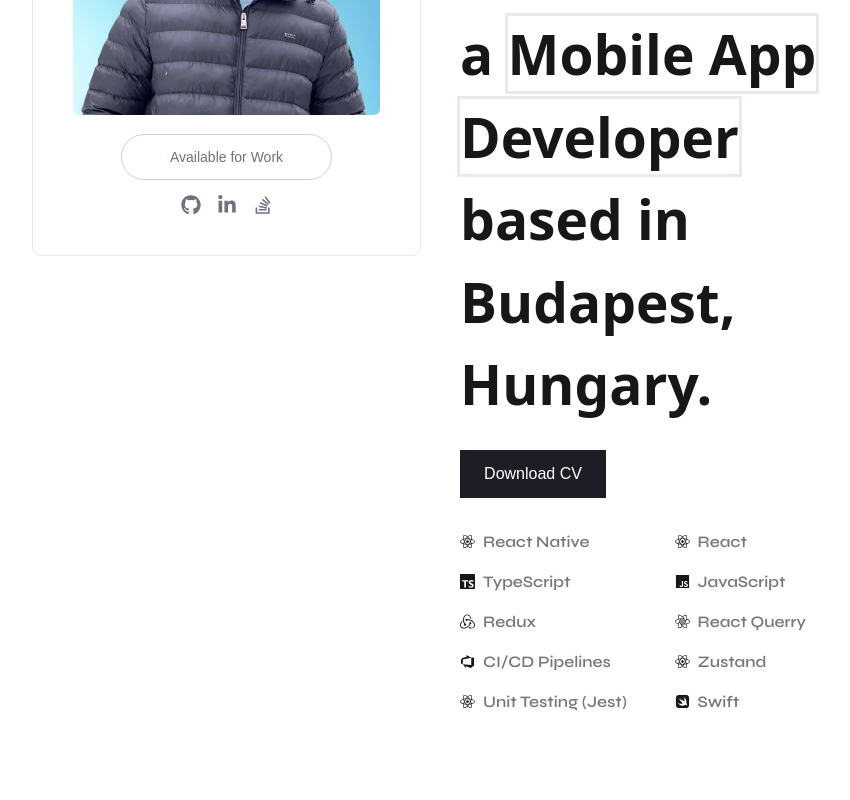
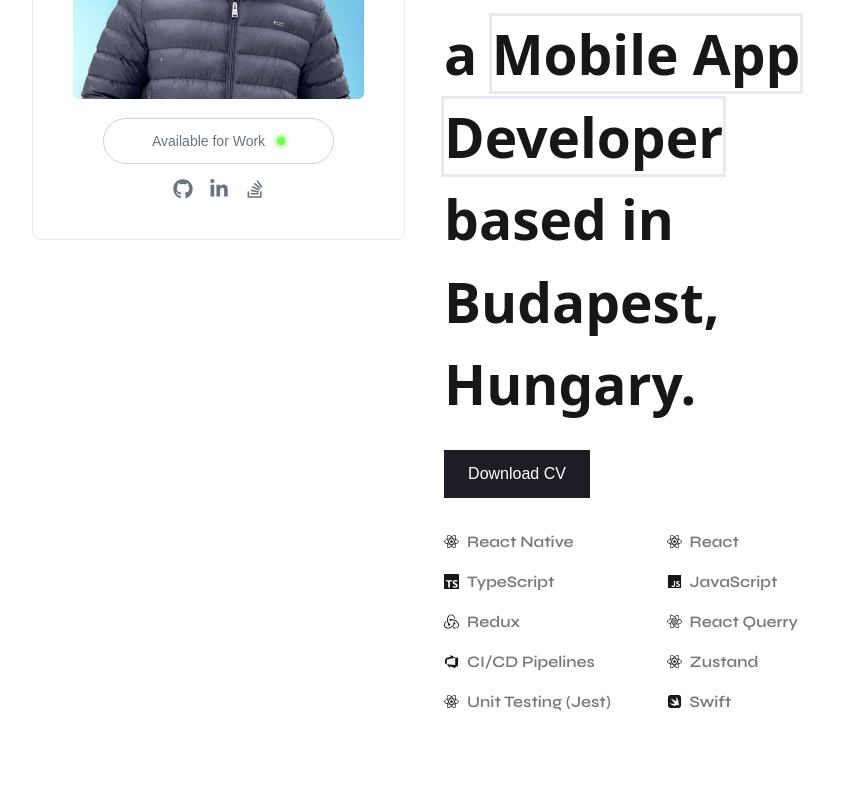
Before and after one commit to babarbahadur/react-portfolio, a Next.js app: page / in a window 1280 px wide. Shown: the part 920-1720 px from the top of the page, without its empty margins (167-1017 px from the left). Built offline with nearby package versions, Linux system fonts and the light colour scheme.

Commit message:
About section updated

```diff
--- a/src/app/layout.tsx
+++ b/src/app/layout.tsx
@@ -1,4 +1,3 @@
-import AppHeader from "@/components/AppHeader";
 import type { Metadata } from "next";
 import { Geist, Geist_Mono } from "next/font/google";
 import "./globals.css";
@@ -29,7 +28,6 @@
         <link href="https://fonts.googleapis.com/css2?family=Syne:wght@400;500;600&display=swap" rel="stylesheet" />
       </head>
       <body className={`${geistSans.variable} ${geistMono.variable} antialiased`}>
-        <AppHeader />
         {children}
       </body>
     </html>
--- a/src/app/page.tsx
+++ b/src/app/page.tsx
@@ -1,12 +1,13 @@
 import AboutSection from '@/components/AboutSection';
+import AppHeader from "@/components/AppHeader";
 import HomeSection from '@/components/HomeSection';
 
 const HomePage = () => {
   return (
     <div className="px-[200px]">
+      <AppHeader />
       {/* Sections */}
       <HomeSection />
-
       <AboutSection />
       <section id="services" className="h-screen bg-yellow-500 text-white">
         <h1 className="text-4xl text-center pt-40">Services Section</h1>
--- a/src/app/transition.tsx
+++ b/src/app/transition.tsx
@@ -1,13 +1,36 @@
 "use client";
 
 import { motion } from "framer-motion";
+import { useEffect, useRef, useState } from "react";
 
 export default function AnimationTemplate({ children }: { children: React.ReactNode }) {
+  const [hasAnimated, setHasAnimated] = useState(false);
+  const ref = useRef<HTMLDivElement>(null);
+
+  useEffect(() => {
+    const observer = new IntersectionObserver(
+      ([entry]) => {
+        if (entry.isIntersecting && !hasAnimated) {
+          setHasAnimated(true);
+        }
+      },
+      { threshold: 0.1 }
+    );
+
+    const currentRef = ref.current;
+    if (currentRef) observer.observe(currentRef);
+
+    return () => {
+      if (currentRef) observer.unobserve(currentRef);
+    };
+  }, [hasAnimated]);
+
   return (
     <motion.div
+      ref={ref}
       initial={{ y: 20, opacity: 0 }}
-      animate={{ y: 0, opacity: 1 }}
-      transition={{ ease: 'linear', duration: 0.75 }}
+      animate={hasAnimated ? { y: 0, opacity: 1 } : {}}
+      transition={{ ease: "linear", duration: 0.75 }}
     >
       {children}
     </motion.div>
--- a/src/components/AboutSection.tsx
+++ b/src/components/AboutSection.tsx
@@ -5,6 +5,7 @@
 import { FaGithub, FaJs, FaLinkedinIn, FaReact, FaStackOverflow, FaSwift } from 'react-icons/fa';
 import { SiReactquery, SiRedux, SiTypescript } from 'react-icons/si';
 import { VscAzureDevops } from "react-icons/vsc";
+import ActiveIndicator from "./ActiveIndicator";
 
 const HeroSection = () => {
 
@@ -14,6 +15,19 @@
         <Icon size={15} className='mr-2' />
         <span className="text-16 font-semibold text-darkGrey font-syne">{title}</span>
       </div>
+    )
+  }
+
+  const Social = ({ link, Icon }: { link: string, Icon: React.ComponentType<{ size: number }> }) => {
+    return (
+      <a
+        href={link}
+        className="text-gray-500 hover:text-gray-800"
+        target="_blank"
+        rel="noopener noreferrer"
+      >
+        <Icon size={20} />
+      </a>
     )
   }
 
@@ -34,25 +48,20 @@
             <div className= "items-center justify-center text-center">
               <div className='mt-5 inline-flex py-3 px-12 items-center justify-center outline outline-[.5px] outline-lightGrey rounded-full'>
                 <p className="text-sm text-gray-500">Available for Work</p>
+                <ActiveIndicator />
               </div>
               <div className="flex items-center justify-center gap-4 mt-4">
-                <a href="https://github.com/babarbahadur" className="text-gray-500 hover:text-gray-800">
-                  <FaGithub size={20} />
-                </a>
-                <a href="https://www.linkedin.com/in/babarbahadur/" className="text-gray-500 hover:text-gray-800">
-                  <FaLinkedinIn size={20} />
-                </a>
-                <a href="https://stackoverflow.com/users/11246925/niaz-babar-bahadur" className="text-gray-500 hover:text-gray-800">
-                  <FaStackOverflow size={20} />
-                </a>
+                <Social Icon={FaGithub} link={'https://github.com/babarbahadur'} />
+                <Social Icon={FaLinkedinIn} link={'https://www.linkedin.com/in/babarbahadur/'} />
+                <Social Icon={FaStackOverflow} link={'https://stackoverflow.com/users/11246925/niaz-babar-bahadur'} />
               </div>
             </div>
           </div>
         </AnimationTemplate>
 
         {/* Right Section */}
-        <AnimationTemplate>
-          <div className="mt-8 lg:mt-0 px-10 py-20">
+        <div className="mt-8 lg:mt-0 px-10 py-20">
+          <AnimationTemplate>
             <h1 className="text-55 font-bold font-sans">Hello, I’m Babar,
               <br /> a <span className="outline outline[.5px] outline-bgGrey">Mobile App Developer</span>
               <br />based in Budapest, Hungary.
@@ -64,7 +73,9 @@
             >
               Download CV
             </a>
+          </AnimationTemplate>
 
+          <AnimationTemplate>
             <div className="grid grid-cols-2 gap-4 mt-8">
               <Skill title="React Native" Icon={FaReact} />
               <Skill title="React" Icon={FaReact} />
@@ -77,8 +88,8 @@
               <Skill title="Unit Testing (Jest)" Icon={FaReact} />
               <Skill title="Swift" Icon={FaSwift} />
             </div>
-          </div>
-        </AnimationTemplate>
+          </AnimationTemplate>
+        </div>
       </div>
     </section>
   );
--- /dev/null
+++ b/src/components/ActiveIndicator.tsx
@@ -0,0 +1,30 @@
+"use client";
+
+import { motion } from "framer-motion";
+
+export default function RippleDot() {
+  return (
+    <div className="flex justify-center items-center relative ml-3">
+      {/* Static Green Dot */}
+      <div className="w-2 h-2 bg-green rounded-full relative">
+        {/* Ripple Animation */}
+        <motion.div
+          className="absolute inset-0 border-2 border-green rounded-full"
+          animate={{ scale: [1, 1.5], opacity: [0, 0.2] }}
+          transition={{
+            duration: 1.5,
+            repeat: Infinity,
+          }}
+        />
+        <motion.div
+          className="absolute inset-0 border-2 border-green rounded-full"
+          animate={{ scale: [1, 2], opacity: [0, 0.2] }}
+          transition={{
+            duration: 1,
+            repeat: Infinity,
+          }}
+        />
+      </div>
+    </div>
+  );
+}
```
